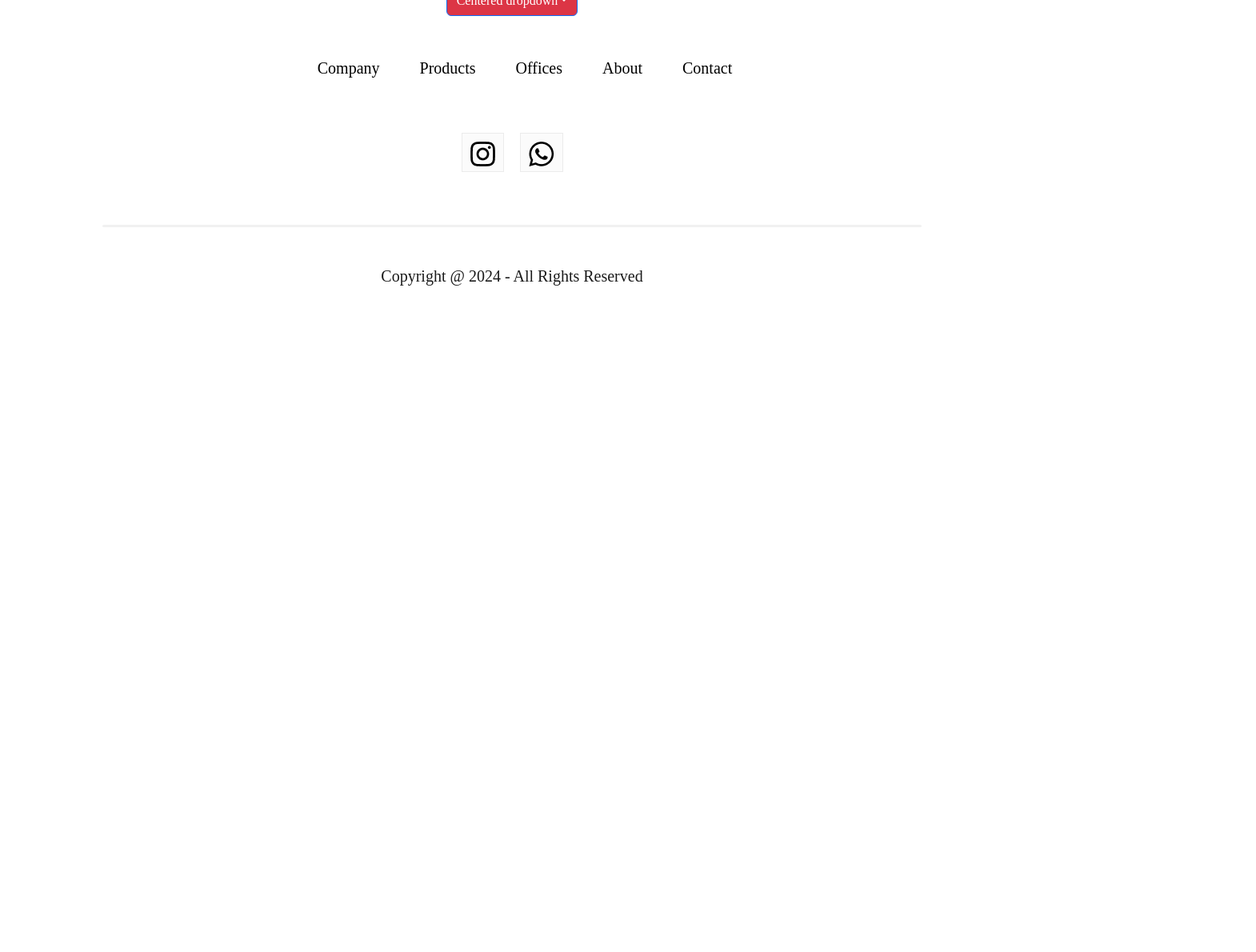
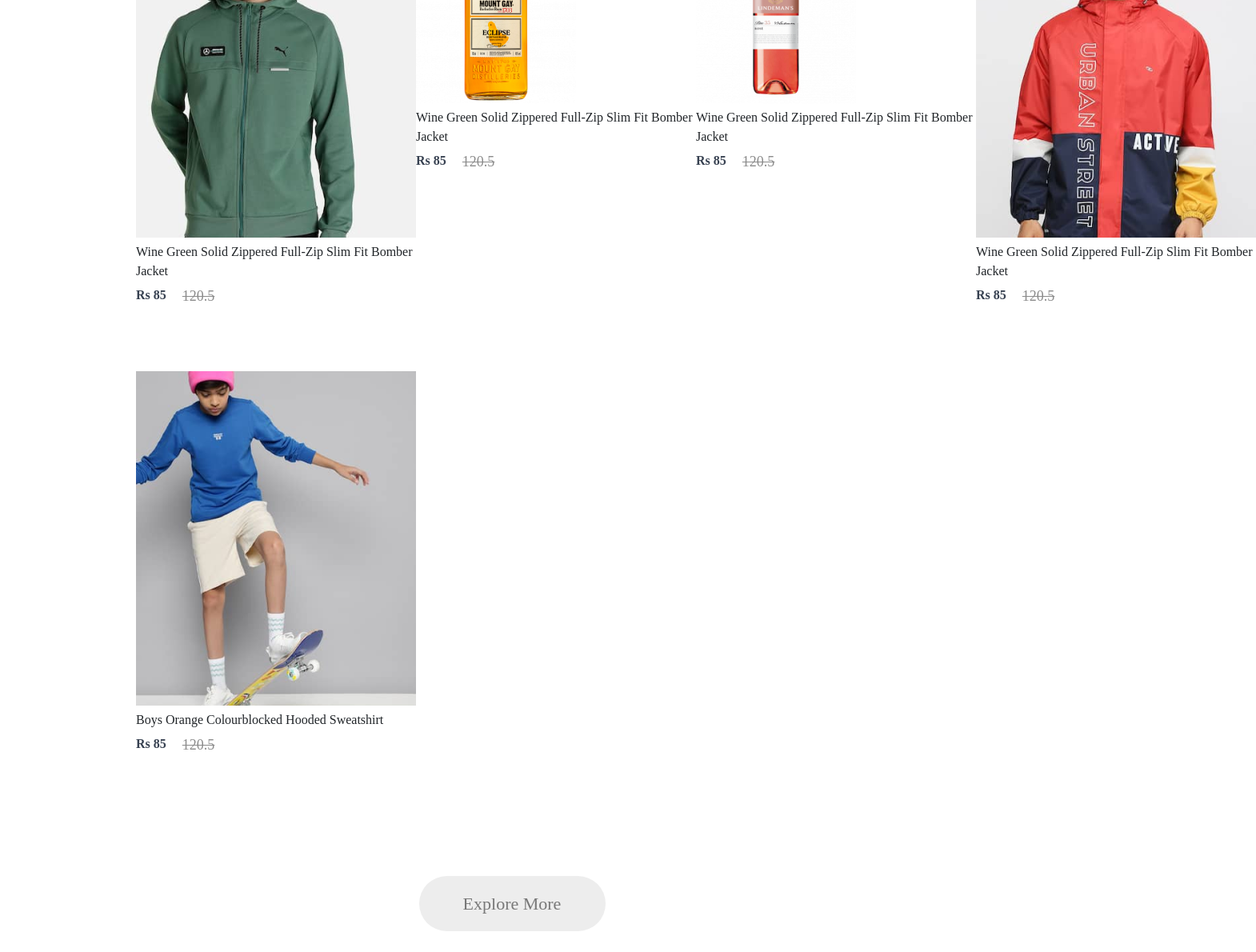
Before and after one commit to SatyamR986/Liquor_Web_Application, a React (Create React App) app: page /Gin in a window 1280 px wide. Shown: the part 360-1550 px from the top of the page at 80% size, 1570 px wide, since content can reach past the window. Before the commit the page ends 800 px from the top, so only its background shows below. Built offline with nearby package versions, Linux system fonts and the light colour scheme; a web font is replaced by a local one.

Commit message:
Categories Separated and Breadcrumb added

```diff
--- a/src/App.js
+++ b/src/App.js
@@ -28,7 +28,7 @@
           <Route path='/Tequila' element={<Category category="Tequila"/>}/>
 
           <Route path="/Product" element={<Product/>}>
-            <Route path=':productID' element={<Product/>}/>
+            <Route path=':productId' element={<Product/>}/>
           </Route>
           <Route path='/Cart' element={<Cart/>}/>
           <Route path='/Login' element={<LoginSignup/>}/>
--- a/src/Components/Assets/all_product.js
+++ b/src/Components/Assets/all_product.js
@@ -39,7 +39,7 @@
   {
     id: 1,
     name: "Striped Flutter Sleeve Overlap Collar Peplum Hem Blouse",
-    category: "women",
+    category: "Whisky",
     image: p1_img,
     new_price: 50.0,
     old_price: 80.5,
@@ -47,7 +47,7 @@
   {
     id: 2,
     name: "Striped Flutter Sleeve Overlap Collar Peplum Hem Blouse",
-    category: "women",
+    category: "Whisky",
     image: p2_img,
     new_price: 85.0,
     old_price: 120.5,
@@ -55,7 +55,7 @@
   {
     id: 3,
     name: "Striped Flutter Sleeve Overlap Collar Peplum Hem Blouse",
-    category: "women",
+    category: "Whisky",
     image: p3_img,
     new_price: 60.0,
     old_price: 100.5,
@@ -63,7 +63,7 @@
   {
     id: 4,
     name: "Striped Flutter Sleeve Overlap Collar Peplum Hem Blouse",
-    category: "women",
+    category: "Whisky",
     image: p4_img,
     new_price: 100.0,
     old_price: 150.0,
@@ -71,7 +71,7 @@
   {
     id: 5,
     name: "Striped Flutter Sleeve Overlap Collar Peplum Hem Blouse",
-    category: "women",
+    category: "Wine",
     image: p5_img,
     new_price: 85.0,
     old_price: 120.5,
@@ -79,7 +79,7 @@
   {
     id: 6,
     name: "Striped Flutter Sleeve Overlap Collar Peplum Hem Blouse",
-    category: "women",
+    category: "Wine",
     image: p6_img,
     new_price: 85.0,
     old_price: 120.5,
@@ -87,7 +87,7 @@
   {
     id: 7,
     name: "Striped Flutter Sleeve Overlap Collar Peplum Hem Blouse",
-    category: "women",
+    category: "Wine",
     image: p7_img,
     new_price: 85.0,
     old_price: 120.5,
@@ -95,7 +95,7 @@
   {
     id: 8,
     name: "Striped Flutter Sleeve Overlap Collar Peplum Hem Blouse",
-    category: "women",
+    category: "Wine",
     image: p8_img,
     new_price: 85.0,
     old_price: 120.5,
@@ -103,7 +103,7 @@
   {
     id: 9,
     name: "Striped Flutter Sleeve Overlap Collar Peplum Hem Blouse",
-    category: "women",
+    category: "Beer",
     image: p9_img,
     new_price: 85.0,
     old_price: 120.5,
@@ -111,7 +111,7 @@
   {
     id: 10,
     name: "Striped Flutter Sleeve Overlap Collar Peplum Hem Blouse",
-    category: "women",
+    category: "Beer",
     image: p10_img,
     new_price: 85.0,
     old_price: 120.5,
@@ -119,7 +119,7 @@
   {
     id: 11,
     name: "Striped Flutter Sleeve Overlap Collar Peplum Hem Blouse",
-    category: "women",
+    category: "Beer",
     image: p11_img,
     new_price: 85.0,
     old_price: 120.5,
@@ -127,103 +127,103 @@
   {
     id: 12,
     name: "Striped Flutter Sleeve Overlap Collar Peplum Hem Blouse",
-    category: "women",
+    category: "Beer",
     image: p12_img,
     new_price: 85.0,
     old_price: 120.5,
   },
   {
     id: 13,
-    name: "Men Green Solid Zippered Full-Zip Slim Fit Bomber Jacket",
-    category: "men",
+    name: "Wine Green Solid Zippered Full-Zip Slim Fit Bomber Jacket",
+    category: "Gin",
     image: p13_img,
     new_price: 85.0,
     old_price: 120.5,
   },
   {
     id: 14,
-    name: "Men Green Solid Zippered Full-Zip Slim Fit Bomber Jacket",
-    category: "Whisky",
+    name: "Wine Green Solid Zippered Full-Zip Slim Fit Bomber Jacket",
+    category: "Gin",
     image: p14_img,
     new_price: 85.0,
     old_price: 120.5,
   },
   {
     id: 15,
-    name: "Men Green Solid Zippered Full-Zip Slim Fit Bomber Jacket",
-    category: "men",
+    name: "Wine Green Solid Zippered Full-Zip Slim Fit Bomber Jacket",
+    category: "Gin",
     image: p15_img,
     new_price: 85.0,
     old_price: 120.5,
   },
   {
     id: 16,
-    name: "Men Green Solid Zippered Full-Zip Slim Fit Bomber Jacket",
-    category: "men",
+    name: "Wine Green Solid Zippered Full-Zip Slim Fit Bomber Jacket",
+    category: "Gin",
     image: p16_img,
     new_price: 85.0,
     old_price: 120.5,
   },
   {
     id: 17,
-    name: "Men Green Solid Zippered Full-Zip Slim Fit Bomber Jacket",
-    category: "men",
+    name: "Wine Green Solid Zippered Full-Zip Slim Fit Bomber Jacket",
+    category: "Vodka",
     image: p17_img,
     new_price: 85.0,
     old_price: 120.5,
   },
   {
     id: 18,
-    name: "Men Green Solid Zippered Full-Zip Slim Fit Bomber Jacket",
-    category: "men",
+    name: "Wine Green Solid Zippered Full-Zip Slim Fit Bomber Jacket",
+    category: "Vodka",
     image: p18_img,
     new_price: 85.0,
     old_price: 120.5,
   },
   {
     id: 19,
-    name: "Men Green Solid Zippered Full-Zip Slim Fit Bomber Jacket",
-    category: "men",
+    name: "Wine Green Solid Zippered Full-Zip Slim Fit Bomber Jacket",
+    category: "Vodka",
     image: p19_img,
     new_price: 85.0,
     old_price: 120.5,
   },
   {
     id: 20,
-    name: "Men Green Solid Zippered Full-Zip Slim Fit Bomber Jacket",
-    category: "men",
+    name: "Wine Green Solid Zippered Full-Zip Slim Fit Bomber Jacket",
+    category: "Vodka",
     image: p20_img,
     new_price: 85.0,
     old_price: 120.5,
   },
   {
     id: 21,
-    name: "Men Green Solid Zippered Full-Zip Slim Fit Bomber Jacket",
-    category: "men",
+    name: "Wine Green Solid Zippered Full-Zip Slim Fit Bomber Jacket",
+    category: "Rum",
     image: p21_img,
     new_price: 85.0,
     old_price: 120.5,
   },
   {
     id: 22,
-    name: "Men Green Solid Zippered Full-Zip Slim Fit Bomber Jacket",
-    category: "men",
+    name: "Wine Green Solid Zippered Full-Zip Slim Fit Bomber Jacket",
+    category: "Rum",
     image: p22_img,
     new_price: 85.0,
     old_price: 120.5,
   },
   {
     id: 23,
-    name: "Men Green Solid Zippered Full-Zip Slim Fit Bomber Jacket",
-    category: "men",
+    name: "Wine Green Solid Zippered Full-Zip Slim Fit Bomber Jacket",
+    category: "Rum",
     image: p23_img,
     new_price: 85.0,
     old_price: 120.5,
   },
   {
     id: 24,
-    name: "Men Green Solid Zippered Full-Zip Slim Fit Bomber Jacket",
-    category: "men",
+    name: "Wine Green Solid Zippered Full-Zip Slim Fit Bomber Jacket",
+    category: "Rum",
     image: p24_img,
     new_price: 85.0,
     old_price: 120.5,
@@ -231,7 +231,7 @@
   {
     id: 25,
     name: "Boys Orange Colourblocked Hooded Sweatshirt",
-    category: "kid",
+    category: "Tequila",
     image: p25_img,
     new_price: 85.0,
     old_price: 120.5,
@@ -239,7 +239,7 @@
   {
     id: 26,
     name: "Boys Orange Colourblocked Hooded Sweatshirt",
-    category: "kid",
+    category: "Tequila",
     image: p26_img,
     new_price: 85.0,
     old_price: 120.5,
@@ -247,7 +247,7 @@
   {
     id: 27,
     name: "Boys Orange Colourblocked Hooded Sweatshirt",
-    category: "kid",
+    category: "Tequila",
     image: p27_img,
     new_price: 85.0,
     old_price: 120.5,
@@ -255,7 +255,7 @@
   {
     id: 28,
     name: "Boys Orange Colourblocked Hooded Sweatshirt",
-    category: "kid",
+    category: "Tequila",
     image: p28_img,
     new_price: 85.0,
     old_price: 120.5,
@@ -263,7 +263,7 @@
   {
     id: 29,
     name: "Boys Orange Colourblocked Hooded Sweatshirt",
-    category: "kid",
+    category: "Whisky",
     image: p29_img,
     new_price: 85.0,
     old_price: 120.5,
@@ -271,7 +271,7 @@
   {
     id: 30,
     name: "Boys Orange Colourblocked Hooded Sweatshirt",
-    category: "kid",
+    category: "Wine",
     image: p30_img,
     new_price: 85.0,
     old_price: 120.5,
@@ -279,7 +279,7 @@
   {
     id: 31,
     name: "Boys Orange Colourblocked Hooded Sweatshirt",
-    category: "kid",
+    category: "Beer",
     image: p31_img,
     new_price: 85.0,
     old_price: 120.5,
@@ -287,7 +287,7 @@
   {
     id: 32,
     name: "Boys Orange Colourblocked Hooded Sweatshirt",
-    category: "kid",
+    category: "Gin",
     image: p32_img,
     new_price: 85.0,
     old_price: 120.5,
@@ -295,7 +295,7 @@
   {
     id: 33,
     name: "Boys Orange Colourblocked Hooded Sweatshirt",
-    category: "kid",
+    category: "Vodka",
     image: p33_img,
     new_price: 85.0,
     old_price: 120.5,
@@ -303,7 +303,7 @@
   {
     id: 34,
     name: "Boys Orange Colourblocked Hooded Sweatshirt",
-    category: "kid",
+    category: "Rum",
     image: p34_img,
     new_price: 85.0,
     old_price: 120.5,
@@ -311,7 +311,7 @@
   {
     id: 35,
     name: "Boys Orange Colourblocked Hooded Sweatshirt",
-    category: "kid",
+    category: "Tequila",
     image: p35_img,
     new_price: 85.0,
     old_price: 120.5,
@@ -319,7 +319,7 @@
   {
     id: 36,
     name: "Boys Orange Colourblocked Hooded Sweatshirt",
-    category: "kid",
+    category: "Wine",
     image: p36_img,
     new_price: 85.0,
     old_price: 120.5,
--- /dev/null
+++ b/src/Components/BreadCrumbs/BreadCrumb.jsx
@@ -0,0 +1,27 @@
+import React from 'react'
+import './BreadCrumb.css'
+import arrow_icon from '../Assets/breadcrum_arrow.png'
+
+// const BreadCrumb = (props) => {
+//     const {product}= props;
+//     console.log(product);
+//   return (
+//     <div className='breadcrumb'>
+//         HOME <img src={arrow_icon} alt="" /> SHOP <img src={arrow_icon} alt="" /> {product.category} <img src={arrow_icon} alt="" /> {product.name}
+//     </div>
+//   )
+// }
+
+const BreadCrumb = (props) => {
+    const { product } = props;
+    const category = product ? product.category : 'Unknown';
+
+    return (
+        <div className='breadcrumb'>
+            HOME <img src={arrow_icon} alt="" /> SHOP <img src={arrow_icon} alt="" /> {category} <img src={arrow_icon} alt="" /> {product ? product.name : ''}
+        </div>
+    );
+}
+
+
+export default BreadCrumb
--- a/src/Components/Item/Item.jsx
+++ b/src/Components/Item/Item.jsx
@@ -1,10 +1,11 @@
 import React from 'react'
 import './Item.css'
+import { Link } from 'react-router-dom'
 
 const Item = (props) => {
   return (
     <div className='Item'>
-        <img src={props.image} alt="" />
+        <Link to={'/product/${props.id}'}><img src={props.image} alt="" /></Link>
         <p>{props.name}</p>
         <div className="Item-prices">
             <div className="Item-price-new">
--- a/src/Pages/CSS/Category.css
+++ b/src/Pages/CSS/Category.css
@@ -0,0 +1,38 @@
+.homecategory-banner{
+    display: block;
+    margin: 30px auto;
+    width: 82%;
+}
+.homecategory-indexSort{
+    display: flex;
+    margin: 0px 170px;
+    justify-content: space-between;
+    align-items: center;
+}
+.homecategory-sort{
+    padding: 10px 20px;
+    border-radius: 40px;
+    border: 1px solid #888;
+}
+.homecategory-indexSort p span{
+    font-weight: 600;
+}
+.homecategory-products{
+    margin: 20px 170px;
+    display: grid;
+    grid-template-columns: 1fr 1fr 1fr 1fr;
+    row-gap: 80px;
+}
+.homecategory-loadmore{
+    display: flex;
+    justify-content: center;
+    align-items: center;
+    margin: 150px auto;
+    width: 233px;
+    height: 69px;
+    border-radius: 75px;
+    background: #ededed;
+    color: #787878;
+    font-size: 22px;
+    font-weight: 500;
+}
--- a/src/Pages/Category.jsx
+++ b/src/Pages/Category.jsx
@@ -8,7 +8,7 @@
   const {all_product} = useContext(HomeContext);
   return (
     <div className='home-category'>
-      <img src={props.banner} alt="" />
+      <img className='homecategory-banner' src={props.banner} alt="" />
       <div className="homecategory-indexSort">
         <p>
           <span>Showing 1-12</span> out of 36 products
@@ -27,6 +27,9 @@
           }
         })}
       </div>
+      <div className="homecategory-loadmore">
+        Explore More
+      </div>
     </div>
   )
 }
--- a/src/Pages/Product.jsx
+++ b/src/Pages/Product.jsx
@@ -1,8 +1,19 @@
-import React from 'react'
+import React, { useContext } from 'react'
+import { HomeContext } from '../Context/HomeContext'
+import { useParams } from 'react-router-dom'
+import BreadCrumb from '../Components/BreadCrumbs/BreadCrumb'
 
 const Product = () => {
+  const {all_product}= useContext(HomeContext);
+  const {productId}= useParams();
+  const numberID = Number(productId);
+  const product = all_product.find((e)=> e.id === numberID);
+
+  console.log(all_product);
   return (
-    <div>Product</div>
+    <div>
+      <BreadCrumb product={product}/>
+    </div>
   )
 }
 
```
Also changed, not shown: src/Pages/CSS/LoginSignup.css (added, +64 -0 lines), src/Pages/LoginSignup.jsx (+17 -1 lines), src/Components/BreadCrumbs/BreadCrumb.css (added).
